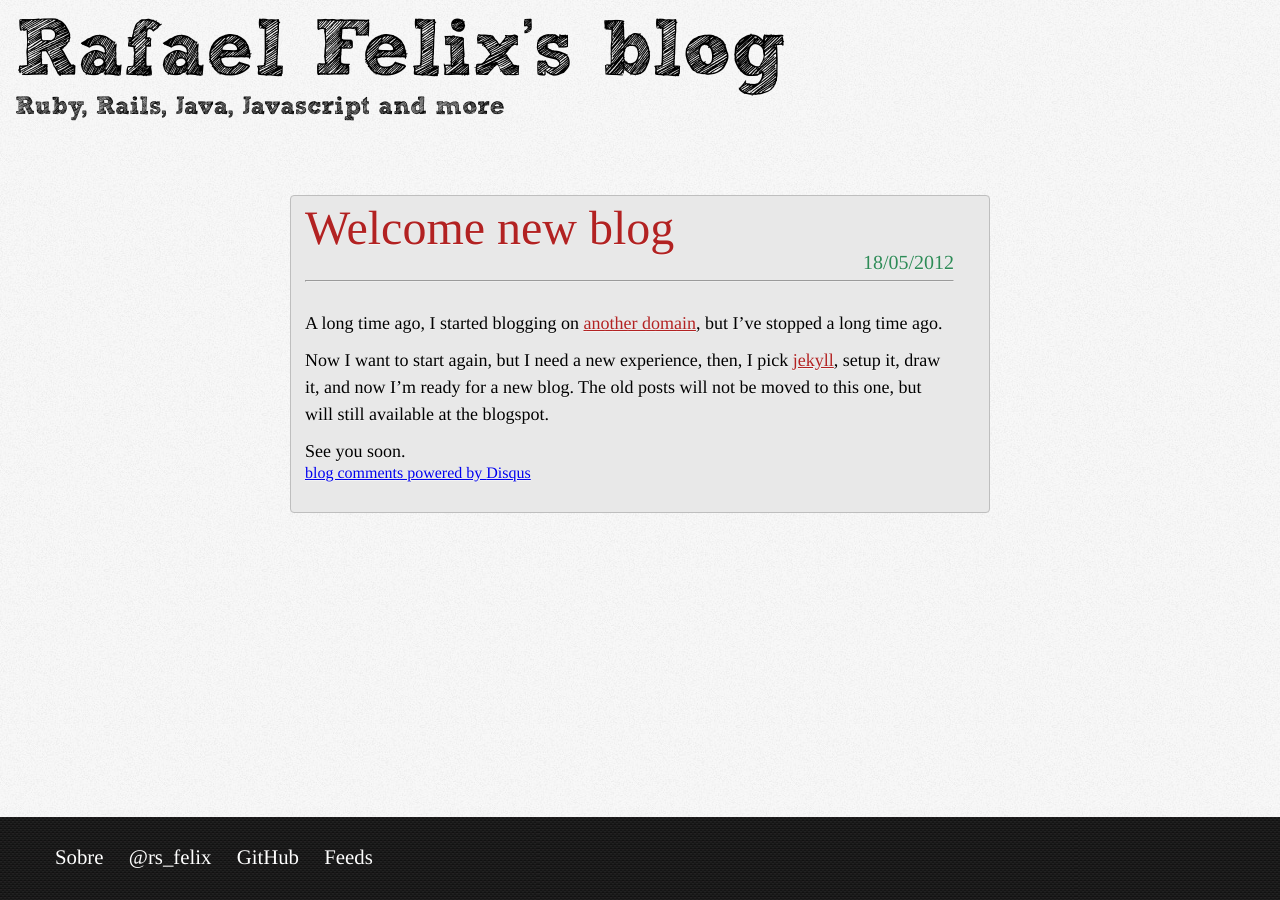
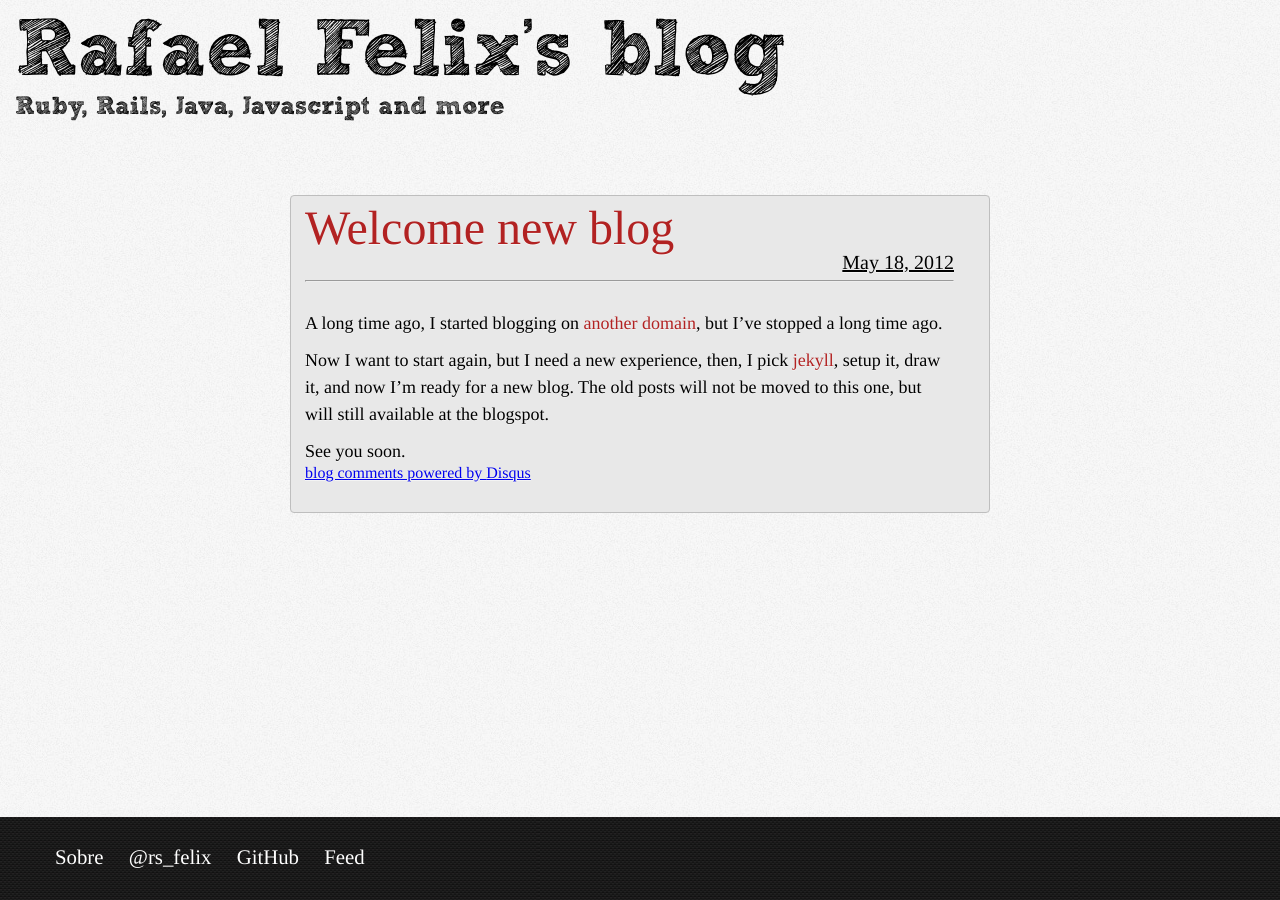
Before and after one commit to fellix/fellix.github.com, a Jekyll site: the page built from _posts/2012-05-18-welcome-new-blog.markdown, in a window 1280 px wide. Built offline with Jekyll 4.4.1, drawn with Linux system fonts in a browser that asks for light colours; comment, search, counter and statistics services are not loaded.

Commit message:
Layout fixes

```diff
--- a/_layouts/default.html
+++ b/_layouts/default.html
@@ -21,7 +21,7 @@
         <li><a href='/about.html'>Sobre</a></li>
         <li><a href='http://twitter.com/rs_felix' target="_blank">@rs_felix</a></li>
         <li><a href='http://github.com/fellix' target="_blank">GitHub</a></li>
-        <li><a href='/atom.xml'>Feeds</a></li>
+        <li><a href='/atom.xml'>Feed</a></li>
       </ul>
     </footer>
     <script type="text/javascript">
--- a/_layouts/post.html
+++ b/_layouts/post.html
@@ -4,7 +4,7 @@ layout: default
 <article id="post">
   <header>
     <h2>{{page.title}}</h2>
-    <p>{{page.date | date: "%d/%m/%Y"}}</p>
+    <p>{{page.date | date: "%B %d, %Y"}}</p>
   </header>
   <hr>
   <section id="post-content">
--- a/css/style.css
+++ b/css/style.css
@@ -30,16 +30,19 @@ header#blog-title a{text-decoration: none;color: #000;}
 header#blog-title p.subtitle{font-size: 25px;}
 
 section#blog-content{min-height: 100%;height: auto !important;height: 100%;margin: 0 auto 60px auto;width: 700px;}
+section#blog-content ul.posts{margin-bottom:120px;}
 section#blog-content ul.posts li, article#post{padding: 8px 35px 8px 14px;margin-bottom: 18px;text-shadow: 0 1px 0 rgba(255,255,255,.5);border: 1px solid #BEBEBE;background-color: #E8E8E8;border-radius: 4px;}
 section#blog-content h2.post-title{font-size: 32px;}
 section#blog-content h2.post-title a{color: #B22222;text-decoration: none;}
+section#blog-content span.post-date{font-size: 14px;float: right;margin-top: 15px;}
 section#blog-content p.post-summary{font-size: 18px;}
 section#blog-content p.post-read-more{text-align: right;}
-section#blog-content p a{color: #B22222;}
+section#blog-content p a{color: #B22222;text-decoration:none;}
+section#blog-content p a:hover{text-decoration:underline;}
 
 article#post{min-height: 300px;margin-bottom:120px;}
 article#post header h2{font-size: 48px;color: #B22222;}
-article#post header p{color: #2E8B57;text-align: right;font-size: 20px;}
+article#post header p{text-align: right;font-size: 20px;text-decoration: underline;}
 section#post-content, section#post-content p{font-size: 18px;padding-top: 10px;line-height: 1.5em;}
 
 footer#blog-footer{background: url(footer-bg.jpg) repeat-x;position:fixed;left:0px;bottom:0px;height:4em;width:100%;font-size: 1.3em;}
```
Also changed, not shown: index.html (+5 -2 lines).
